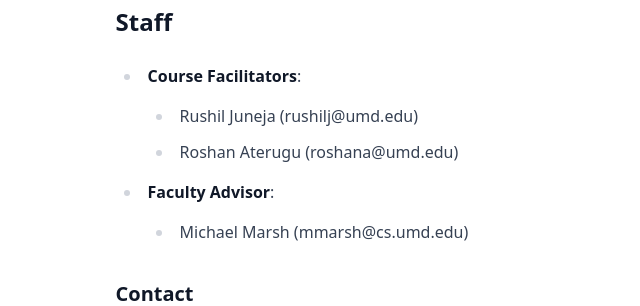
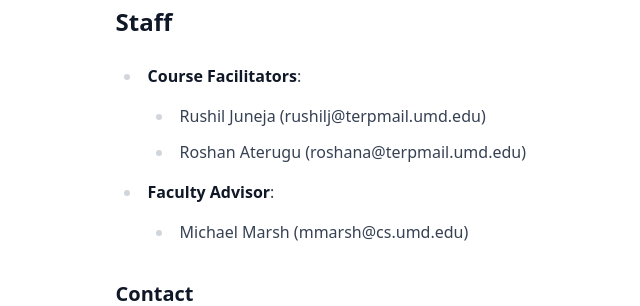
Before and after one commit to cmsc388jvercel-cyber/Class_Page, a Flask app: page /388j in a window 1280 px wide. Shown: the part 868-1174 px from the top of the page, without its empty margins (227-867 px from the left). Run offline with Flask 2, Linux system fonts and the light colour scheme; style sheets or scripts are compiled from the project's sources.

Commit message:
Correct email addresses for course facilitators
Updated email addresses for course facilitators.

```diff
--- a/templates/home.html
+++ b/templates/home.html
@@ -15,8 +15,8 @@
 <ul>
 <li><strong>Course Facilitators</strong>:<ul>
 <!-- <li>Anders Spear (aspr@umd.edu)</li> -->
-<li>Rushil Juneja (rushilj@umd.edu)</li>
-<li>Roshan Aterugu (roshana@umd.edu)</li>
+<li>Rushil Juneja (rushilj@terpmail.umd.edu)</li>
+<li>Roshan Aterugu (roshana@terpmail.umd.edu)</li>
 </ul>
 </li>
 <li><strong>Faculty Advisor</strong>:<ul>
```
